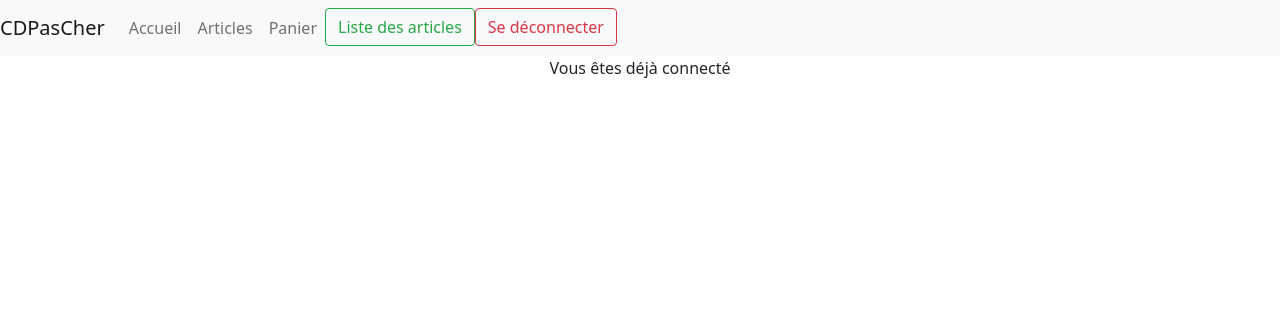
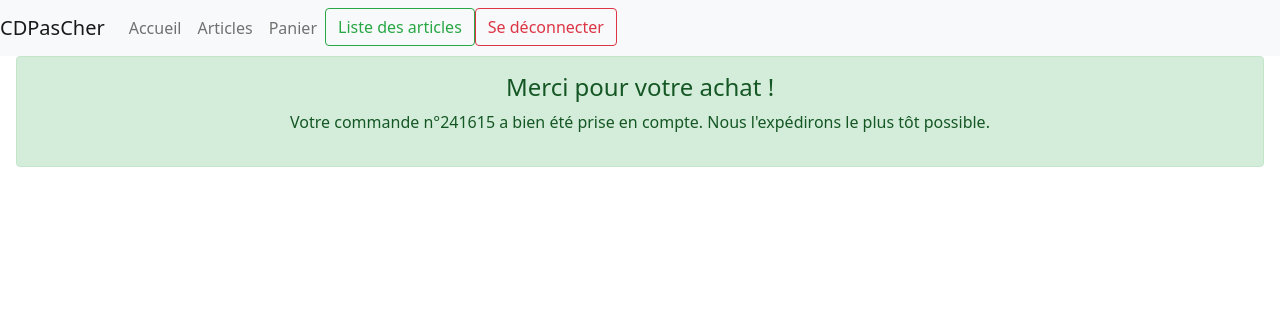
Before and after one commit to samuelhentrics/Boutique-PHP, a PHP site: page /achatConfirme.php in a window 1280 px wide. Shown: the top 316 px of the page. Run offline with PHP 8.4, Linux system fonts and the light colour scheme; the visitor is signed in with stand-in values (Sample User, id 1); some libraries are stand-ins or nearby versions.

Commit message:
Ajout de la fausse confirmation de commande

```diff
--- a/achatConfirme.php
+++ b/achatConfirme.php
@@ -21,7 +21,16 @@
 
     // Cas où l'on est déjà connecté
     if (isset($_SESSION['login']) && isset($_SESSION['pwd']) && isset($_SESSION['achat'])) {
-        print("Vous êtes déjà connecté");
+        $numeroCommande = mt_rand(100000, 999999);
+        echo '
+
+        <div class="alert alert-success" role="alert">
+            <h4 class="alert-heading">Merci pour votre achat !</h4>
+            <p>Votre commande n°'.$numeroCommande.' a bien été prise en compte. Nous l\'expédirons le plus tôt possible.</p>
+        </div>
+
+        ';
+
         unset($_SESSION['achat']);
     }
     else {
```
Also changed, not shown: rsc/fonctions/validationCarteBancaire.php (+8 -8 lines).
